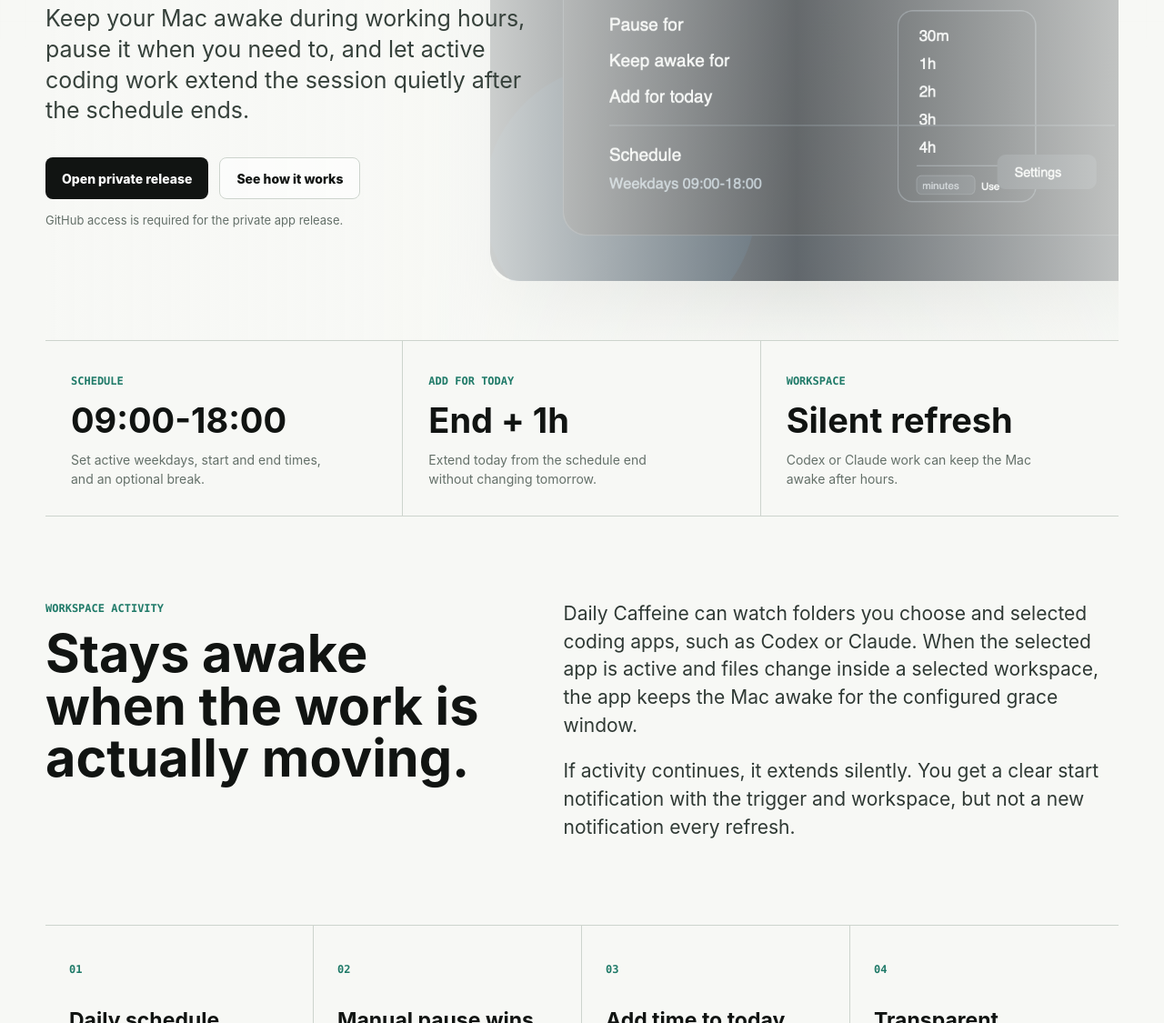
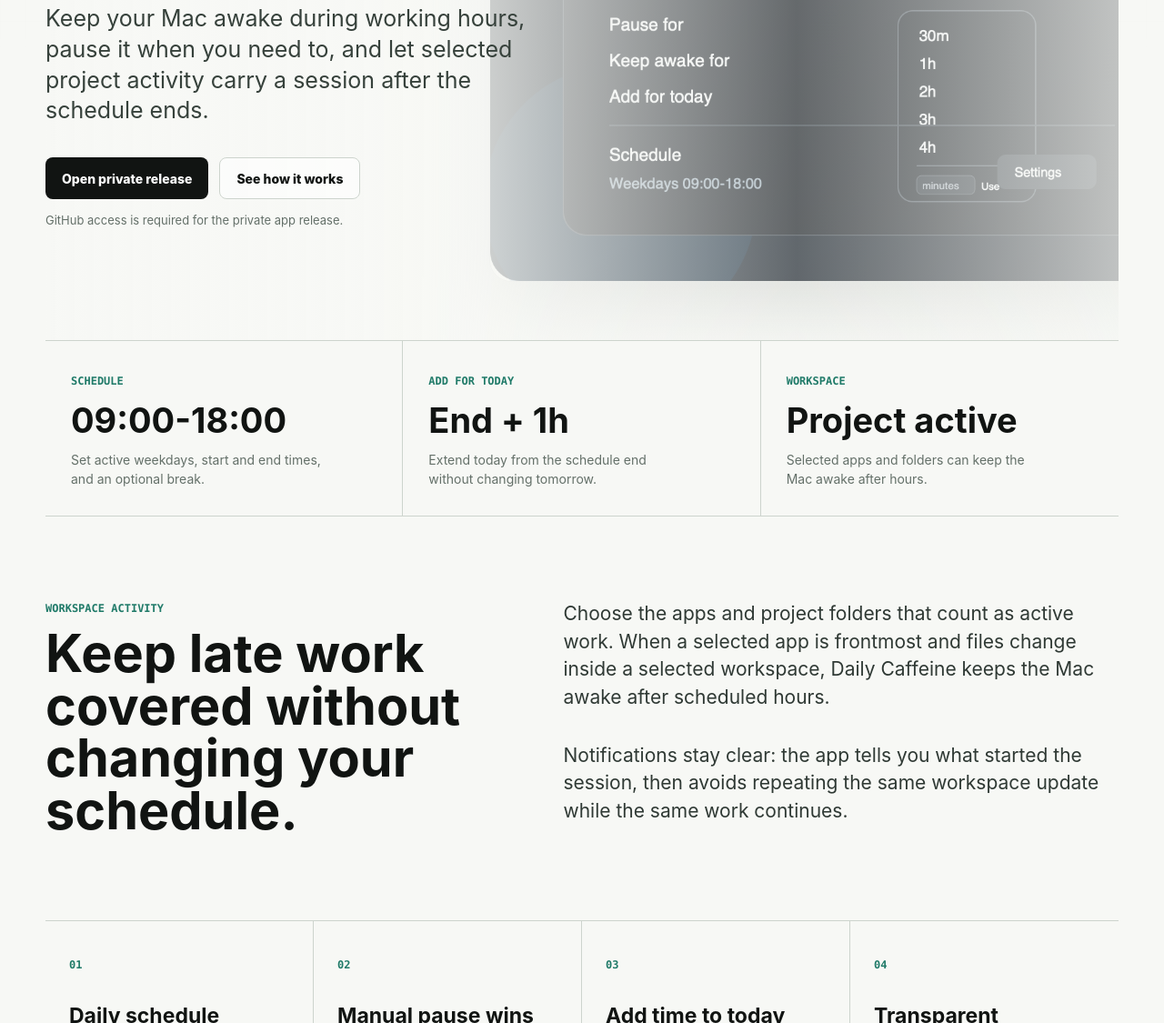
Before and after one commit to michaelvd2/daily-caffeine-site, a plain HTML site: page index.html in a window 1280 px wide. Shown: the part 425-1550 px from the top of the page at 91% size. Drawn offline with Linux system fonts and the light colour scheme.

Commit message:
copy: clarify workspace activity positioning

```diff
--- a/index.html
+++ b/index.html
@@ -4,18 +4,18 @@
   <meta charset="utf-8">
   <meta name="viewport" content="width=device-width, initial-scale=1">
   <meta name="robots" content="index,follow">
-  <meta name="description" content="Daily Caffeine is a minimal macOS menu bar app that keeps your Mac awake by schedule, manual overrides, or active coding work in selected workspaces.">
+  <meta name="description" content="Daily Caffeine is a minimal macOS menu bar app for work hours, today-only extensions, manual pauses, and active coding projects.">
   <meta name="theme-color" content="#f7f8f5">
   <link rel="canonical" href="https://michaelvd2.github.io/daily-caffeine-site/">
   <link rel="icon" type="image/png" href="assets/app-icon.png">
   <meta property="og:type" content="website">
   <meta property="og:title" content="Daily Caffeine">
-  <meta property="og:description" content="Schedule-based keep-awake control for macOS, with silent Workspace Activity extension for active coding sessions.">
+  <meta property="og:description" content="Schedule-based keep-awake control for macOS, with project-aware keep-awake sessions for selected apps and folders.">
   <meta property="og:url" content="https://michaelvd2.github.io/daily-caffeine-site/">
   <meta property="og:image" content="https://michaelvd2.github.io/daily-caffeine-site/assets/daily-caffeine-preview.png">
   <meta name="twitter:card" content="summary_large_image">
   <meta name="twitter:title" content="Daily Caffeine">
-  <meta name="twitter:description" content="A tiny macOS menu bar app for schedules, pauses, and active workspace keep-awake sessions.">
+  <meta name="twitter:description" content="Set work hours, add time for today, pause when needed, and keep active projects awake after hours.">
   <meta name="twitter:image" content="https://michaelvd2.github.io/daily-caffeine-site/assets/daily-caffeine-preview.png">
   <title>Daily Caffeine - macOS keep-awake menu bar app</title>
   <link rel="stylesheet" href="styles.css">
@@ -26,7 +26,7 @@
     "name": "Daily Caffeine",
     "applicationCategory": "UtilitiesApplication",
     "operatingSystem": "macOS 14 or later",
-    "description": "Daily Caffeine is a minimal macOS menu bar app that keeps a Mac awake by schedule, manual override, or recent workspace activity from selected coding apps.",
+    "description": "Daily Caffeine is a minimal macOS menu bar app for scheduled keep-awake hours, today-only extensions, manual pauses, and selected coding projects.",
     "softwareVersion": "0.1.0",
     "url": "https://michaelvd2.github.io/daily-caffeine-site/",
     "downloadUrl": "https://github.com/michaelvd2/daily-caffeine/releases/latest",
@@ -59,7 +59,7 @@
       <div class="hero-copy">
         <p class="eyebrow">macOS menu bar utility</p>
         <h1 id="hero-title">Daily Caffeine</h1>
-        <p class="hero-lede">Keep your Mac awake during working hours, pause it when you need to, and let active coding work extend the session quietly after the schedule ends.</p>
+        <p class="hero-lede">Keep your Mac awake during working hours, pause it when you need to, and let selected project activity carry a session after the schedule ends.</p>
         <div class="hero-actions" aria-label="Download links">
           <a class="button primary" href="https://github.com/michaelvd2/daily-caffeine/releases/latest">Open private release</a>
           <a class="button secondary" href="#workspace">See how it works</a>
@@ -81,19 +81,19 @@
       </div>
       <div>
         <span class="label">Workspace</span>
-        <strong>Silent refresh</strong>
-        <p>Codex or Claude work can keep the Mac awake after hours.</p>
+        <strong>Project active</strong>
+        <p>Selected apps and folders can keep the Mac awake after hours.</p>
       </div>
     </section>
 
     <section id="workspace" class="split-section">
       <div class="section-heading">
         <p class="eyebrow">Workspace Activity</p>
-        <h2>Stays awake when the work is actually moving.</h2>
+        <h2>Keep late work covered without changing your schedule.</h2>
       </div>
       <div class="section-body">
-        <p>Daily Caffeine can watch folders you choose and selected coding apps, such as Codex or Claude. When the selected app is active and files change inside a selected workspace, the app keeps the Mac awake for the configured grace window.</p>
-        <p>If activity continues, it extends silently. You get a clear start notification with the trigger and workspace, but not a new notification every refresh.</p>
+        <p>Choose the apps and project folders that count as active work. When a selected app is frontmost and files change inside a selected workspace, Daily Caffeine keeps the Mac awake after scheduled hours.</p>
+        <p>Notifications stay clear: the app tells you what started the session, then avoids repeating the same workspace update while the same work continues.</p>
       </div>
     </section>
 
```
Also changed, not shown: app-store/screenshot-kit.html (+3 -3 lines), support.html (+1 -1 lines), assets/app-store-screenshots/04-daily-caffeine.png.
